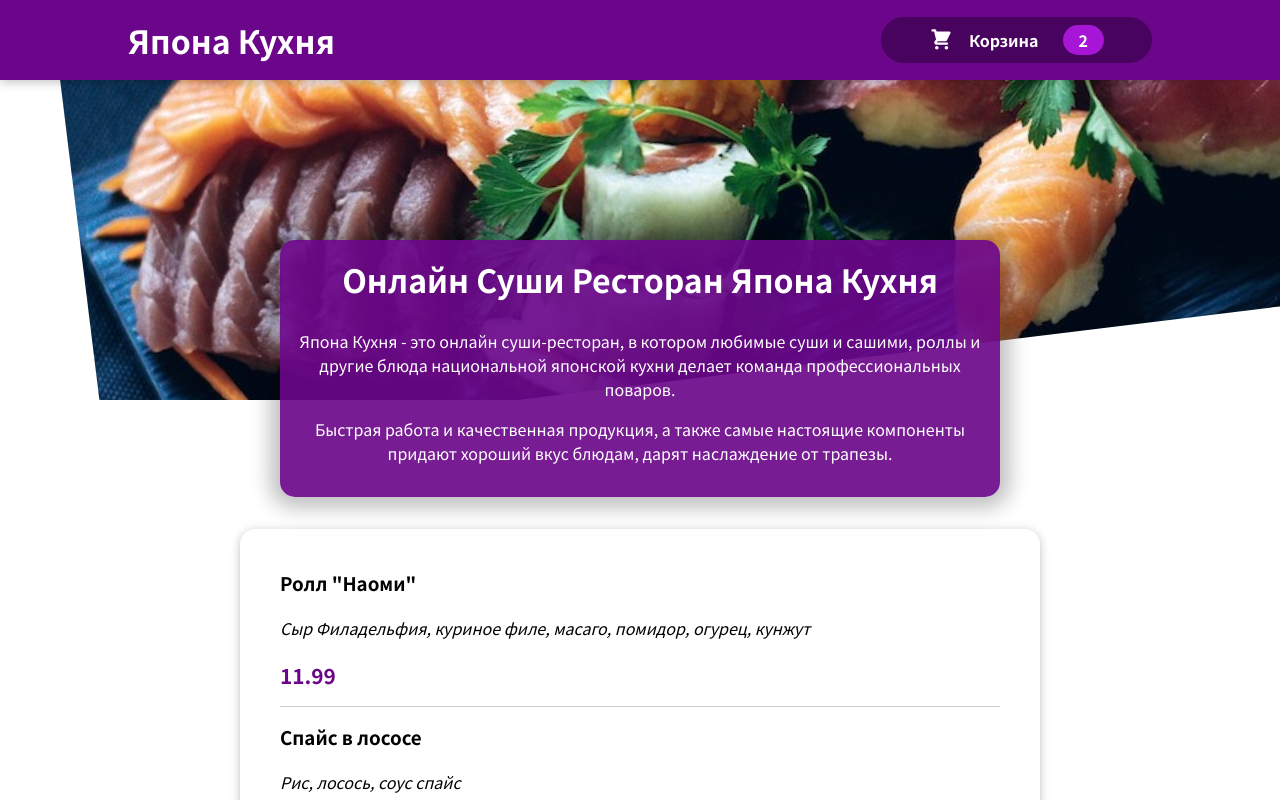
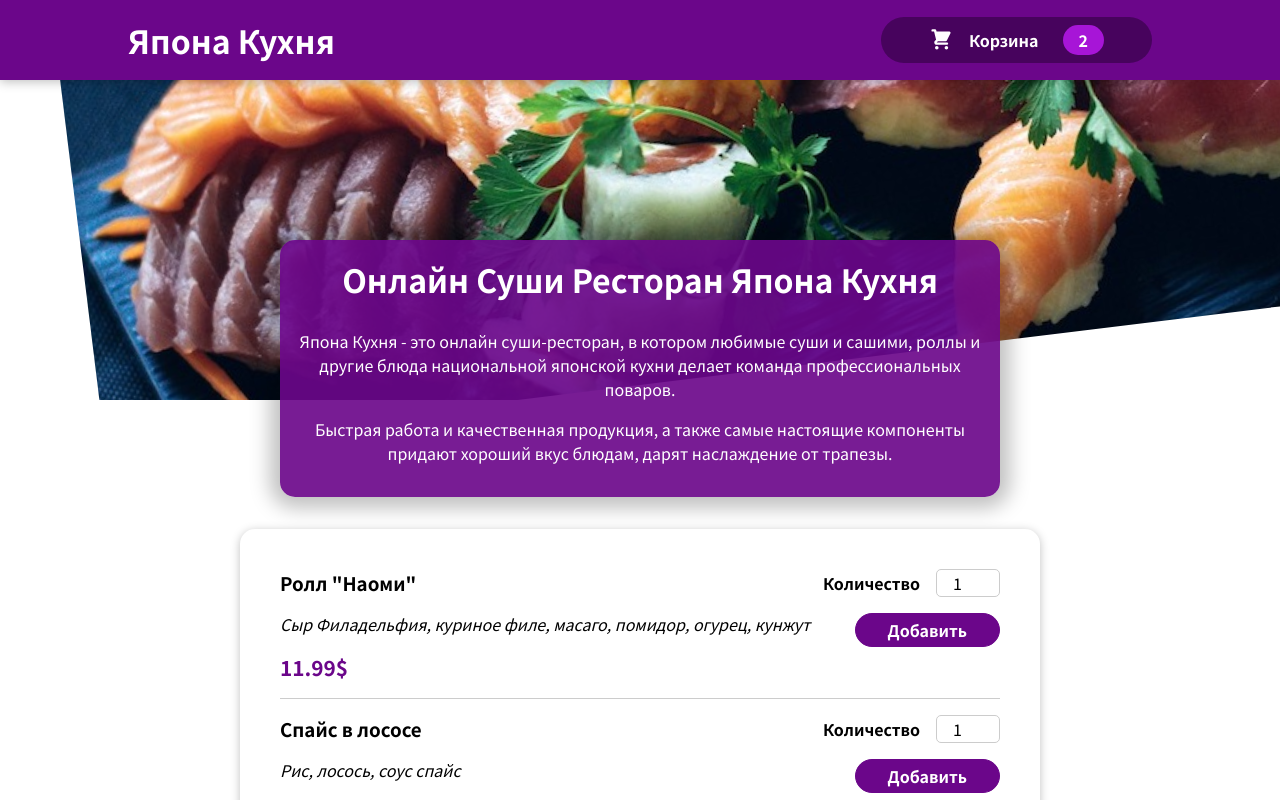
Before and after one commit to andreylementa/Japan-delevery, a React (Create React App) app: page / in a window 1280 px wide. Shown: the top 800 px of the page. Built offline with nearby package versions, Linux system fonts and the light colour scheme.

Commit message:
Добавление формы

```diff
--- a/src/components/Meals/MealItem.js
+++ /dev/null
@@ -1,13 +0,0 @@
-import style from "./mealItem.module.css";
-
-const MealItem = (props) => {
-  return (
-    <li className={style.meal}>
-      <h3>{props.name}</h3>
-      <p className={style.description}>{props.description}</p>
-      <span className={style.price}>{props.price}</span>
-    </li>
-  );
-};
-
-export default MealItem;
--- /dev/null
+++ b/src/components/Meals/MealItem/MealItem.js
@@ -0,0 +1,20 @@
+import React from "react";
+import style from "./mealItem.module.css";
+import MealItemForm from "./MealItemForm";
+
+const MealItem = (props) => {
+  return (
+    <li className={style.meal}>
+      <div>
+        <h3>{props.name}</h3>
+        <p className={style.description}>{props.description}</p>
+        <span className={style.price}>{props.price}$</span>
+      </div>
+      <div>
+        <MealItemForm id={props.id}></MealItemForm>
+      </div>
+    </li>
+  );
+};
+
+export default MealItem;
--- /dev/null
+++ b/src/components/Meals/MealItem/MealItemForm.js
@@ -0,0 +1,22 @@
+import Input from "../../UI/Input";
+import style from "./MealItemForm.module.css";
+
+const MealItemForm = (props) => {
+  return (
+    <form className={style.form}>
+      <Input
+        label="Количество"
+        input={{
+          id: props.id,
+          type: "number",
+          min: "1",
+          step: "1",
+          defaultValue: "1",
+        }}
+      ></Input>
+      <button>Добавить</button>
+    </form>
+  );
+};
+
+export default MealItemForm;
--- /dev/null
+++ b/src/components/Meals/MealItem/MealItemForm.module.css
@@ -0,0 +1,20 @@
+.form {
+  text-align: right;
+}
+
+.form button {
+  font: inherit;
+  cursor: pointer;
+  background-color: #6b068a;
+  border: 1px solid #6b068a;
+  color: white;
+  padding: 0.25rem 2rem;
+  border-radius: 20px;
+  font-weight: bold;
+}
+
+.form button:hover,
+.form button:active {
+  background-color: #47035d;
+  border-color: #47035d;
+}
--- a/src/components/Meals/mealItem.module.css
+++ b/src/components/Meals/MealItem/mealItem.module.css
@@ -1,7 +1,7 @@
 .meal {
   display: flex;
 
-  flex-direction: column;
+  justify-content: space-between;
   margin: 1rem;
   padding-bottom: 1rem;
   border-bottom: 1px solid #ccc;
--- a/src/components/Meals/MealList.js
+++ b/src/components/Meals/MealList.js
@@ -1,5 +1,5 @@
 import Card from "../UI/Card";
-import MealItem from "./MealItem";
+import MealItem from "./MealItem/MealItem";
 import style from "./mealList.module.css";
 
 const DUMMY_MEALS = [
@@ -38,6 +38,7 @@ const MealList = () => {
       key={meal.id}
       name={meal.name}
       description={meal.description}
+      id={meal.id}
     ></MealItem>
   ));
   return (
--- a/src/components/Meals/mealList.module.css
+++ b/src/components/Meals/mealList.module.css
@@ -2,7 +2,7 @@
   max-width: 50rem;
   width: 90%;
   margin: 2rem auto;
-  animation: meals-appear 2s ease-out forwards;
+  animation: meals-appear 1s ease-out forwards;
 }
 
 .meals ul {
--- /dev/null
+++ b/src/components/UI/Input.js
@@ -0,0 +1,12 @@
+import style from "./Input.module.css";
+
+const Input = (props) => {
+  return (
+    <div className={style.input}>
+      <label htmlFor={props.input.id}>{props.label}</label>
+      <input id={props.input.id} {...props.input}></input>
+    </div>
+  );
+};
+
+export default Input;
--- /dev/null
+++ b/src/components/UI/Input.module.css
@@ -0,0 +1,18 @@
+.input {
+  display: flex;
+  align-items: center;
+  margin-bottom: 1rem;
+}
+
+.input label {
+  font-weight: bold;
+  margin-right: 1rem;
+}
+
+.input input {
+  width: 4rem;
+  border-radius: 5px;
+  border: 1px solid #ccc;
+  font: inherit;
+  padding-left: 1rem;
+}
```
Also changed, not shown: 1 other file (tests, documents, lock files or other folders).
